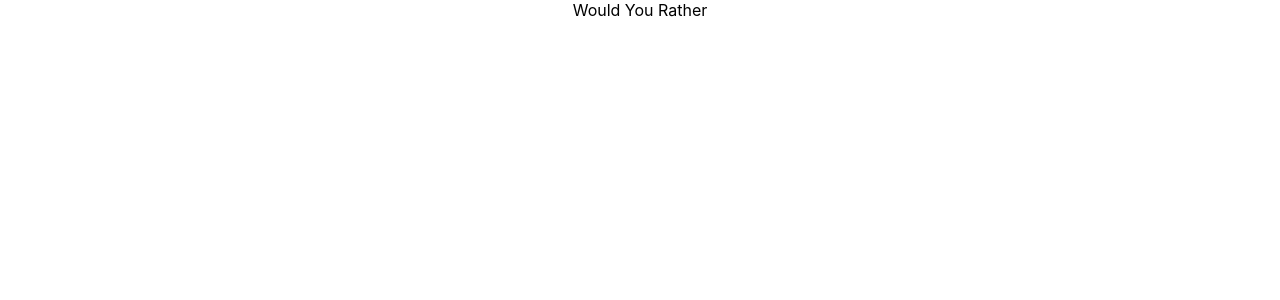
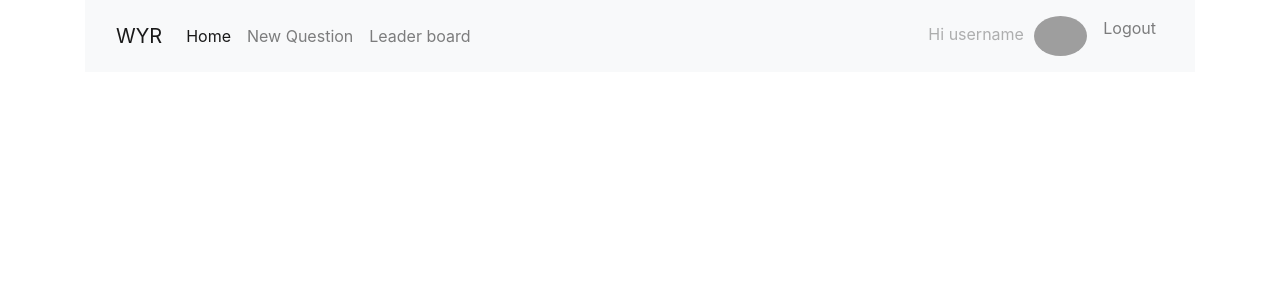
Before and after one commit to abdulrahmanmokhlef/project-would-you-rather, a React (Create React App) app: page / in a window 1280 px wide. Shown: the top 300 px of the page. Built offline with nearby package versions, Linux system fonts and the light colour scheme; grey boxes are pictures that could not be loaded.

Commit message:
add navbar component

```diff
--- a/package.json
+++ b/package.json
@@ -6,8 +6,9 @@
     "@testing-library/jest-dom": "^5.11.4",
     "@testing-library/react": "^11.1.0",
     "@testing-library/user-event": "^12.1.10",
-    "bootstrap": "^5.0.1",
+    "bootstrap": "^4.6.0",
     "react": "^17.0.2",
+    "react-bootstrap": "^1.6.0",
     "react-dom": "^17.0.2",
     "react-icons": "^4.2.0",
     "react-redux": "^7.2.4",
--- a/src/App.css
+++ b/src/App.css
@@ -1,3 +1,5 @@
+@import 'bootstrap/dist/css/bootstrap.min.css';
+
 .App {
   text-align: center;
 }
@@ -36,3 +38,10 @@
     transform: rotate(360deg);
   }
 }
+
+.avatar {
+  height: 5vmin;
+  pointer-events: none;
+  margin-left: 10px;
+  border-radius: 50%;
+}
--- a/src/App.js
+++ b/src/App.js
@@ -1,9 +1,10 @@
 import './App.css';
+import Navbar from './components/Navbar';
 
 function App() {
   return (
-    <div className="App">
-      Would You Rather
+    <div className="container">
+      <Navbar />
     </div>
   );
 }
--- /dev/null
+++ b/src/components/Navbar.js
@@ -0,0 +1,39 @@
+import React from 'react'
+import {Navbar, Nav, Image, Container} from 'react-bootstrap';
+
+export default function (props) {
+    return (
+        <nav className="navbar navbar-expand-lg navbar-light bg-light ">
+            <div className="container-fluid">
+                <a className="navbar-brand" href="#">WYR</a>
+                <button className="navbar-toggler" type="button" data-bs-toggle="collapse" data-bs-target="#navbarNav" aria-controls="navbarNav" aria-expanded="false" aria-label="Toggle navigation">
+                <span className="navbar-toggler-icon"></span>
+                </button>
+                <div className="collapse navbar-collapse" id="navbarNav">
+                    <ul className="navbar-nav">
+                        <li className="nav-item">
+                        <a className="nav-link active" aria-current="page" href="#">Home</a>
+                        </li>
+                        <li clclassNameass="nav-item">
+                        <a className="nav-link" href="#">New Question</a>
+                        </li>
+                        <li className="nav-item">
+                        <a className="nav-link" href="#">Leader board</a>
+                        </li>
+                    </ul>
+                    <ul className="navbar-nav ml-auto">
+                        <li className="nav-item">
+                            <a className="nav-link disabled " href="#" tabindex="-1" aria-disabled="true">
+                                Hi username
+                                <img class="avatar" alt="100x100" src="https://mdbootstrap.com/img/Photos/Avatars/img%20(30).jpg" data-holder-rendered="true"/>
+                            </a>
+                        </li>
+                        <li className="nav-item ml-auto">
+                            <a className="nav-link " href="#" >Logout</a>
+                        </li>
+                    </ul>
+                </div>
+            </div>
+        </nav>
+    )
+}
--- a/src/index.css
+++ b/src/index.css
@@ -1,3 +1,4 @@
+
 body {
   margin: 0;
   font-family: -apple-system, BlinkMacSystemFont, 'Segoe UI', 'Roboto', 'Oxygen',
```
Also changed, not shown: 2 other files (tests, documents, lock files or other folders).
